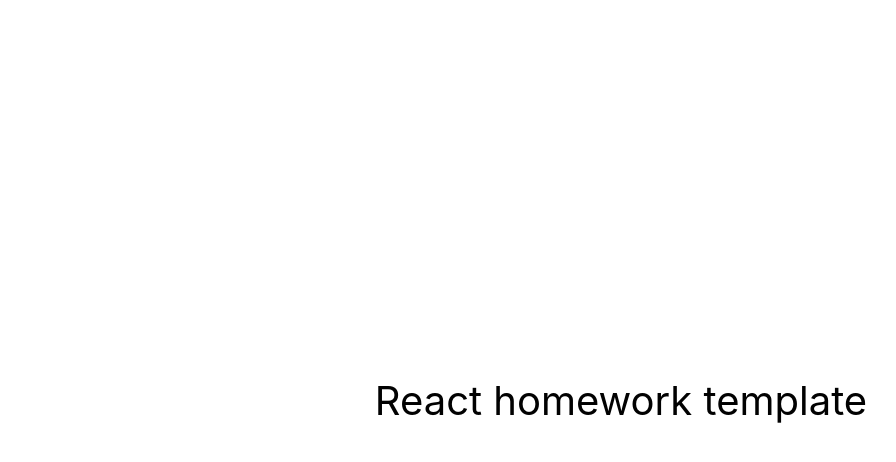
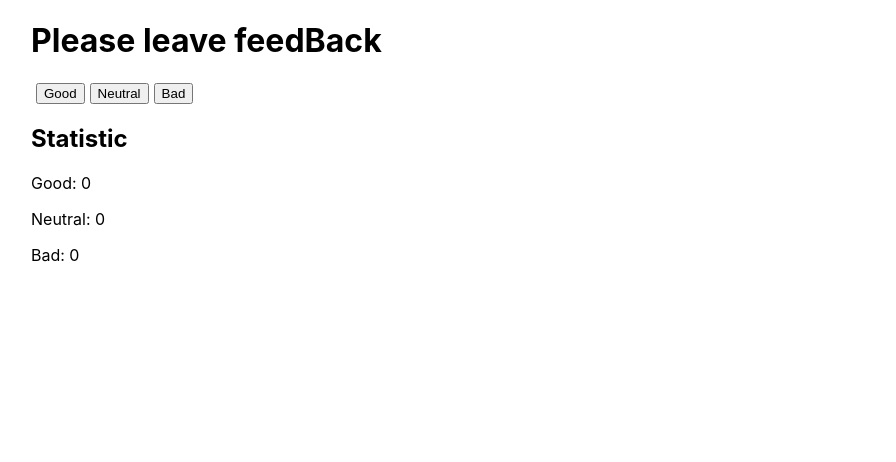
Before and after one commit to alexander-kulyk/goit-react-hw-02-feedback, a React (Create React App) app: page / in a window 1280 px wide. Shown: the top 462 px of the page, without its empty margins (19-915 px from the left). Built offline with nearby package versions, Linux system fonts and the light colour scheme.

Commit message:
feedBack

```diff
--- a/package.json
+++ b/package.json
@@ -4,12 +4,16 @@
   "private": true,
   "homepage": "https://alexander-kulyk.github.io/goit-react-hw-02-feedback/",
   "dependencies": {
+    "@emotion/react": "^11.10.5",
     "@testing-library/jest-dom": "^5.16.3",
     "@testing-library/react": "^12.1.4",
     "@testing-library/user-event": "^13.5.0",
     "react": "^18.1.0",
     "react-dom": "^18.1.0",
     "react-scripts": "5.0.1",
+    "styled-components": "^5.3.6",
+    "styled-system": "^5.1.5",
+    "theme-ui": "^0.15.4",
     "web-vitals": "^2.1.3"
   },
   "scripts": {
--- a/src/components/App.jsx
+++ b/src/components/App.jsx
@@ -1,16 +1,52 @@
-export const App = () => {
-  return (
-    <div
-      style={{
-        height: '100vh',
-        display: 'flex',
-        justifyContent: 'center',
-        alignItems: 'center',
-        fontSize: 40,
-        color: '#010101'
-      }}
-    >
-      React homework template
-    </div>
-  );
-};
+// import { Box } from "./Box/Box";
+import React, { Component } from "react";
+import Feedback from "./Feedback/Feedback";
+import { Statistics } from "./Statistics/Statistics";
+
+
+
+export class App extends Component {
+  state = {
+    good: 0,
+    neutral: 0,
+    bad: 0
+  }
+
+  handleIncrement = e =>{
+    // console.log(e.target.name);
+
+
+    const { name } = e.currentTarget
+
+    this.setState(prevState => {
+
+
+        return {
+            [name]: prevState[name] + 1
+        }
+        // console.log(prevState.qwerty);
+    })
+}
+
+
+  render(){
+    return (
+          <div>
+            <Feedback handleIncrement = {this.handleIncrement}/>
+            <Statistics state ={this.state}/>
+          </div>
+        );
+  }
+}
+
+
+
+
+// export const App = () => {
+//   return (
+//     <>
+//       <Feedback/>
+//       <Statistics/>
+//     </>
+//   );
+// };
--- /dev/null
+++ b/src/components/Box/Box.js
@@ -0,0 +1,11 @@
+
+
+
+
+
+// export const Box = () =>{
+//     return(
+//         <Box> </Box>
+
+//     )
+// }
--- /dev/null
+++ b/src/components/Feedback/Feedback.js
@@ -0,0 +1,53 @@
+
+// import React, { Component } from "react";
+import { Container, Button, TitleFeedback } from "./Feedback.styled";
+
+
+
+const Feedback = ({handleIncrement}) =>{
+
+    return(
+        <Container>
+             <TitleFeedback>Please leave feedBack</TitleFeedback>
+                <Button name="good" onClick={handleIncrement} >Good</Button>
+                <Button name="neutral" onClick={handleIncrement} >Neutral</Button>
+                <Button name="bad" onClick={handleIncrement} >Bad</Button>
+        </Container>
+    )
+
+}
+
+// class Feedback extends Component{
+
+
+//     // handleIncrement = e =>{
+//     //     // console.log(e.target.name);
+
+//     //     const qwerty = e.target.name
+//     //     console.log(qwerty);
+
+//     //     this.setState(prevState => {
+
+//     //         return {
+//     //             [e.target.name]: prevState.good + 1
+//     //         }
+//     //         // console.log(prevState.qwerty);
+//     //     })
+//     // }
+
+
+//     render(){
+//         return(
+//             <Container>
+//                 <TitleFeedback>Please leave feedBack</TitleFeedback>
+//                 <Button name="good" onClick={this.handleIncrement}>Good</Button>
+//                 <Button name="neutral" onClick={this.handleIncrement}>Neutral</Button>
+//                 <Button name="bad" onClick={this.handleIncrement}>Bad</Button>
+//             </Container>
+//         )
+//     }
+
+// }
+
+
+export default Feedback
--- /dev/null
+++ b/src/components/Feedback/Feedback.styled.js
@@ -0,0 +1,18 @@
+import styled from 'styled-components'
+
+
+
+export const Container = styled.div`
+    margin-left: 50px;
+
+`;
+
+export const Button = styled.button`
+    margin-left: 5px;
+
+`;
+
+export const TitleFeedback = styled.h1`
+
+
+`;
--- /dev/null
+++ b/src/components/Statistics/Statistics.js
@@ -0,0 +1,17 @@
+import { ContainerStat, ItemStat, TitleStat } from "./Statistics.styled"
+
+
+
+
+
+
+export const Statistics = ({state:{good, neutral, bad}}) => {
+    return(
+        <ContainerStat>
+            <TitleStat>Statistic</TitleStat>
+            <ItemStat>Good: {good}</ItemStat>
+            <ItemStat>Neutral: {neutral}</ItemStat>
+            <ItemStat>Bad: {bad}</ItemStat>
+        </ContainerStat>
+    )
+}
--- /dev/null
+++ b/src/components/Statistics/Statistics.styled.js
@@ -0,0 +1,15 @@
+import styled from 'styled-components';
+
+
+
+
+export const ContainerStat  = styled.div`
+    margin-left: 50px;
+
+`;
+export const TitleStat  = styled.h2`
+
+`;
+export const ItemStat  = styled.p`
+
+`;
```
Also changed, not shown: src/components/Box/Box.styled.js (added, +8 -0 lines), 1 other file (tests, documents, lock files or other folders).
